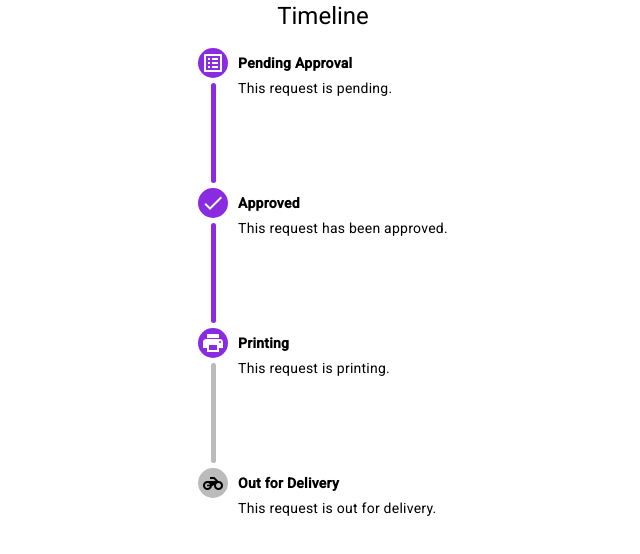
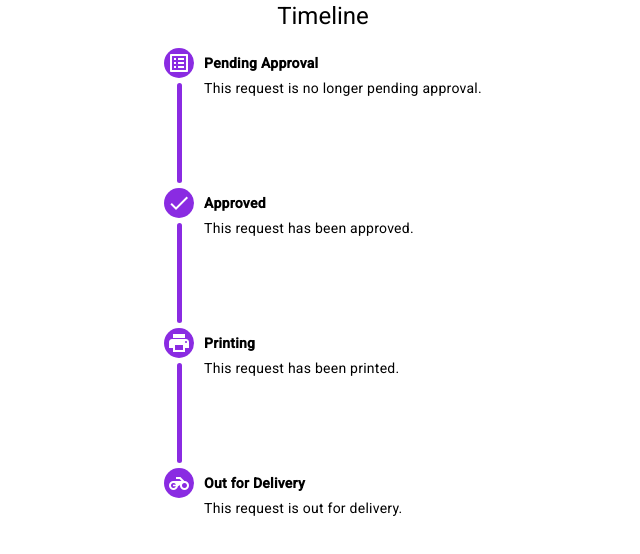
Before and after one commit to samiya-kazi/angular-timeline, an Angular app in the folder client/: page / in a window 1280 px wide. Shown: the top 554 px of the page, without its empty margins (317-957 px from the left). Built offline with nearby package versions, Linux system fonts and the light colour scheme.

Commit message:
feat: added conditions to timeline section content

```diff
--- a/client/src/app/components/timeline/timeline.component.html
+++ b/client/src/app/components/timeline/timeline.component.html
@@ -13,7 +13,8 @@
         <div class="line" [class.completed-line]="step > 0"></div>
       </div>
 
-      <div class="content">This request is pending.</div>
+      <div *ngIf="step === 0" class="content">This request is pending approval.</div>
+      <div *ngIf="step > 0" class="content">This request is no longer pending approval.</div>
     </div>
   </div>
 
@@ -29,7 +30,8 @@
         <div class="line" [class.completed-line]="step > 1"></div>
       </div>
 
-      <div class="content">This request has been approved.</div>
+      <div *ngIf="step > 0" class="content">This request has been approved.</div>
+      <div *ngIf="step === 0"class="content">This request is pending approval.</div>
     </div>
   </div>
 
@@ -45,7 +47,9 @@
         <div class="line" [class.completed-line]="step > 2"></div>
       </div>
 
-      <div class="content">This request is printing.</div>
+      <div *ngIf="step > 2" class="content">This request has been printed.</div>
+      <div *ngIf="step === 2" class="content">This request is printing.</div>
+      <div *ngIf="step < 2" class="content">This request is still being processed.</div>
     </div>
   </div>
 
@@ -60,7 +64,8 @@
       <div class="line-container">
       </div>
 
-      <div class="content">This request is out for delivery.</div>
+      <div *ngIf="step === 3" class="content">This request is out for delivery.</div>
+      <div *ngIf="step < 3" class="content">This request is still being processed.</div>
     </div>
   </div>
 </div>
--- a/client/src/app/components/timeline/timeline.component.ts
+++ b/client/src/app/components/timeline/timeline.component.ts
@@ -8,7 +8,7 @@ import { Component } from '@angular/core';
 export class TimelineComponent {
 
   order = {
-    status: 'printing'
+    status: 'out for delivery'
   }
 
   step: number = 0;
```
